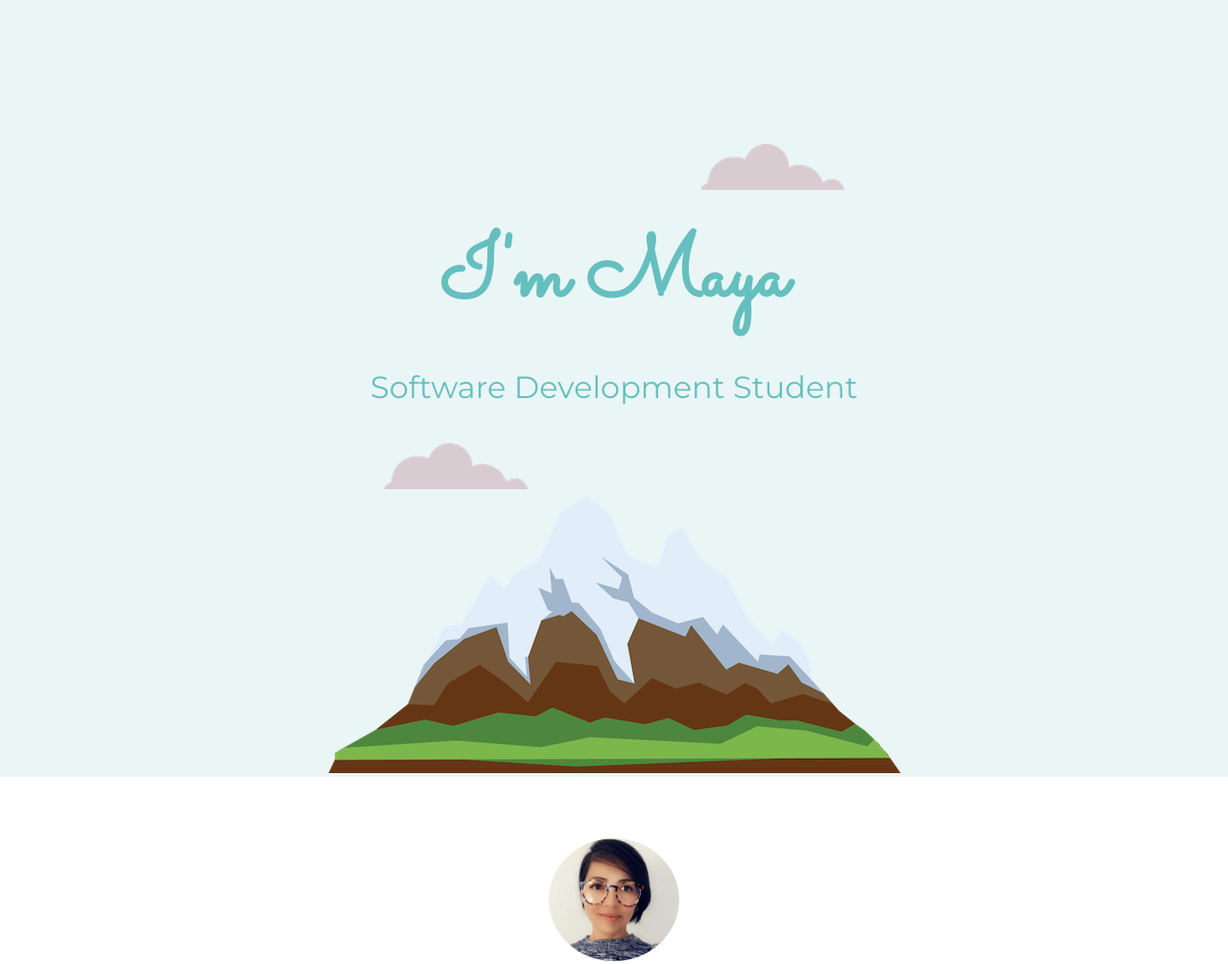
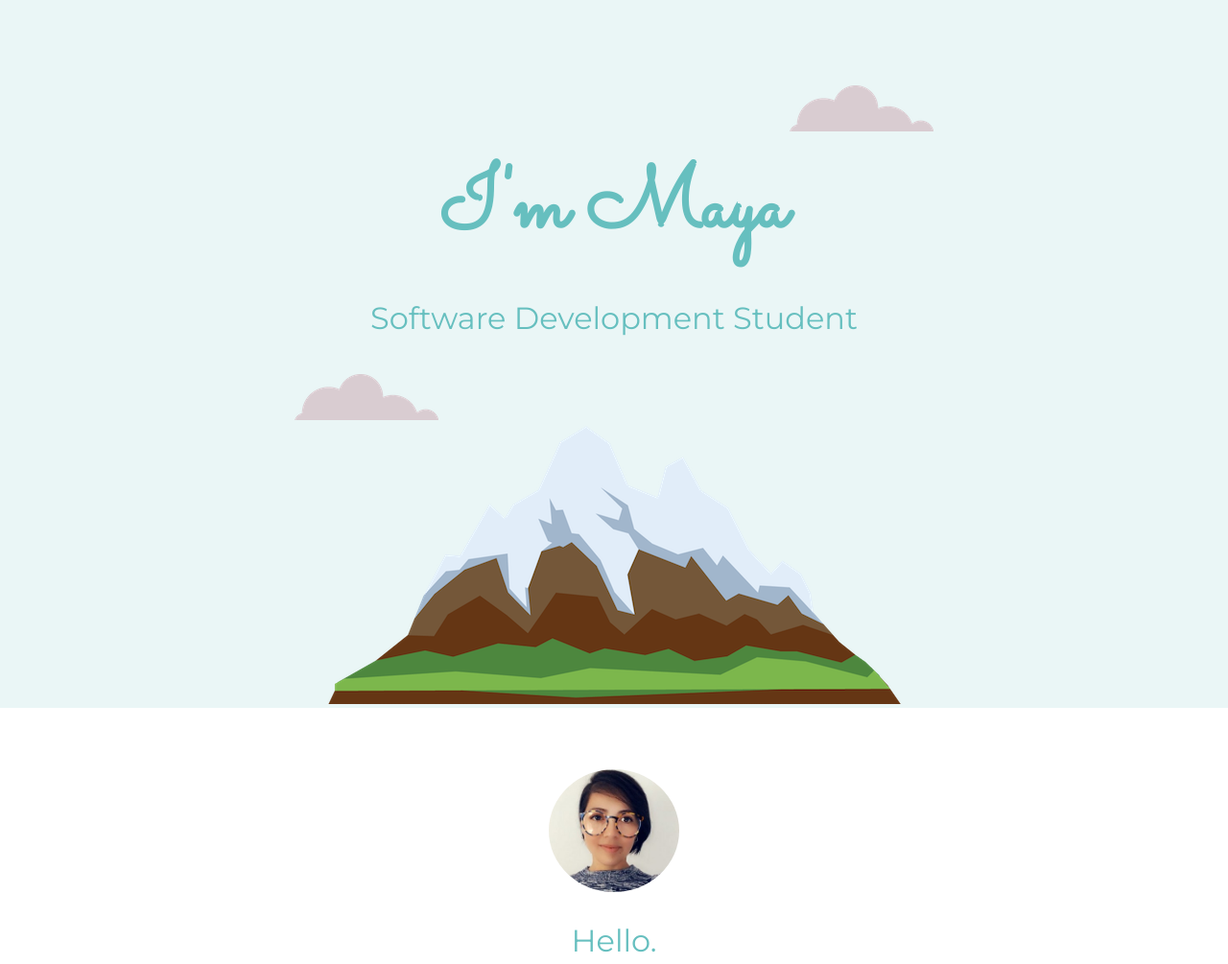
Before and after one commit to mayabonaz/my-page, a plain HTML site: page index.html in a window 1280 px wide. Shown: the top 1005 px of the page at 96% size. Drawn offline with Linux system fonts and the light colour scheme.

Commit message:
style-adjust padding

```diff
--- a/css/styles.css
+++ b/css/styles.css
@@ -30,7 +30,7 @@ a {
 
 .top-container {
   position: relative;
-  padding-top: 200px;
+  padding-top: 10%;
   background-color: #eaf6f6;
 }
 
@@ -102,13 +102,13 @@ hr {
 
 .top-cloud {
   position: absolute;
-  top: 150px;
-  right: 400px;
+  top: 12%;
+  right: 24%;
 }
 
 .bottom-cloud {
   position: absolute;
-  left: 400px;
+  left: 24%;
   bottom: 300px;
 }
 
@@ -134,7 +134,7 @@ hr {
 
 .footer-link {
   display: inline-block;
-  margin-top: 3%;
+  margin-top: 2%;
   margin-left: 2%;
   margin-right: 2%;
   color: #fff;
```
